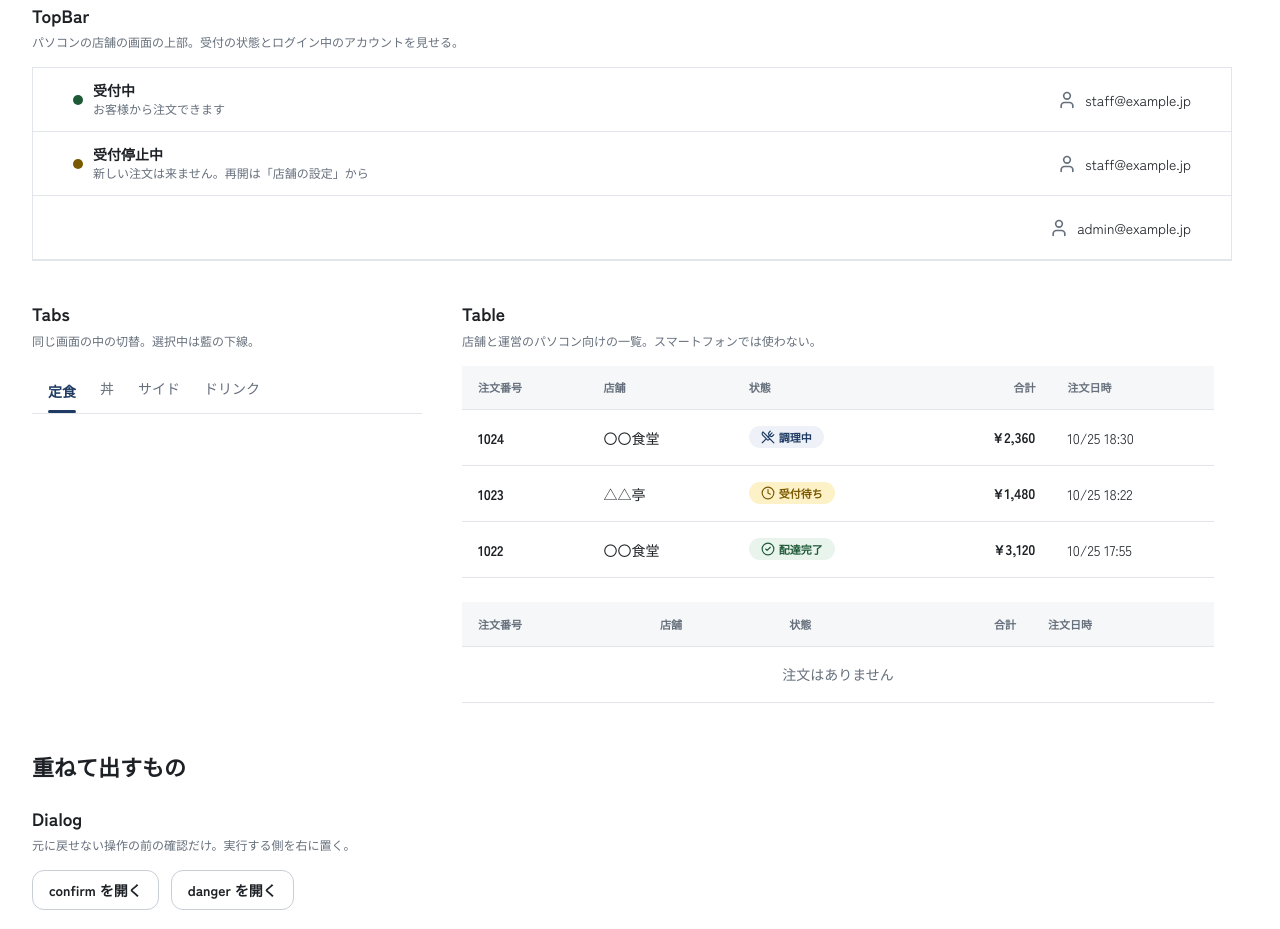
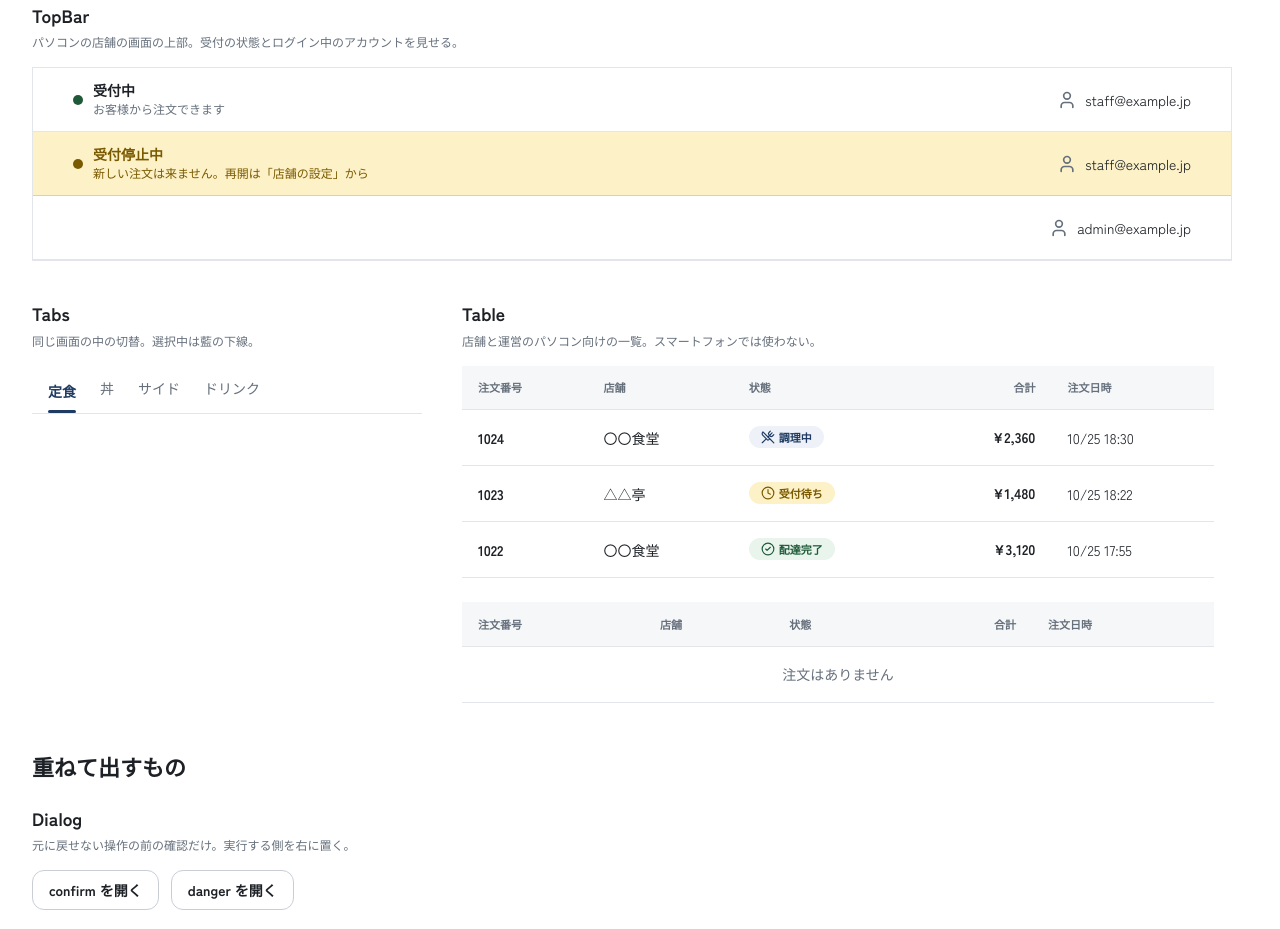
Before and after one commit to hiromu-kon/food-delivery, a Next.js app in the folder apps/web/: page /dev/components in a window 1280 px wide. Shown: the part 3140-4069 px from the top of the page. Built offline with nearby package versions, Linux system fonts and the light colour scheme; a web font is replaced by a local one.

Commit message:
fix(ui): Web共通部品の表示をデザインに揃える
受付停止の警告面と写真未登録の商品階層を正本に合わせるため。シートの操作領域を保ちながら余白を整え、選択肢の間隔を8pxにする。

```diff
--- a/apps/web/src/components/ui/drawer.tsx
+++ b/apps/web/src/components/ui/drawer.tsx
@@ -76,14 +76,17 @@ function DrawerContent({
             suppressClick.current = false;
           }}
         >
-          <span className="h-1 w-10 rounded-full bg-(--border-color-strong)" aria-hidden />
+          <span
+            className="h-1 w-10 translate-y-0.5 rounded-full bg-(--border-color-strong)"
+            aria-hidden
+          />
         </button>
         <DialogPrimitive.Close asChild>
-          <IconButton ref={closeRef} aria-label="閉じる" className="absolute top-10 right-2">
+          <IconButton ref={closeRef} aria-label="閉じる" className="absolute top-9 right-2">
             <XIcon />
           </IconButton>
         </DialogPrimitive.Close>
-        <div className="flex min-h-0 flex-col gap-4 overflow-y-auto overscroll-contain px-4 pt-3">
+        <div className="flex min-h-0 flex-col gap-4 overflow-y-auto overscroll-contain px-4">
           {children}
         </div>
       </DialogPrimitive.Content>
--- a/apps/web/src/components/ui/menu-item.tsx
+++ b/apps/web/src/components/ui/menu-item.tsx
@@ -42,15 +42,17 @@ function MenuItem({
           {soldOut ? <Tag>売り切れ</Tag> : <p className="text-label-l">{formatYen(price)}</p>}
         </div>
       </div>
-      <div className="relative size-25 shrink-0">
-        <FoodPhoto
-          photoUrl={photoUrl}
-          alt={`${name}の写真`}
-          className={cn('size-24', soldOut && 'opacity-45')}
-        />
+      <div className={cn('relative shrink-0', photoUrl ? 'size-25' : 'self-center')}>
+        {photoUrl && (
+          <FoodPhoto
+            photoUrl={photoUrl}
+            alt={`${name}の写真`}
+            className={cn('size-24', soldOut && 'opacity-45')}
+          />
+        )}
         {!soldOut && (
           <AddButton
-            className="absolute -right-0.75 -bottom-0.75"
+            className={photoUrl ? 'absolute -right-0.75 -bottom-0.75' : undefined}
             aria-label={`${name}をカートに入れる`}
             disabled={disabled}
             onClick={onAdd}
--- a/apps/web/src/components/ui/select.tsx
+++ b/apps/web/src/components/ui/select.tsx
@@ -61,7 +61,7 @@ function SelectContent({
         className={cn(
           'relative z-50 max-h-(--radix-select-content-available-height) min-w-36 origin-(--radix-select-content-transform-origin) overflow-x-hidden overflow-y-auto border-default bg-base text-primary shadow-overlay rounded-sm border duration-100 data-[align-trigger=true]:animate-none data-[side=bottom]:slide-in-from-top-2 data-[side=left]:slide-in-from-right-2 data-[side=right]:slide-in-from-left-2 data-[side=top]:slide-in-from-bottom-2 data-open:animate-in data-open:fade-in-0 data-open:zoom-in-95 data-closed:animate-out data-closed:fade-out-0 data-closed:zoom-out-95',
           position === 'popper' &&
-            'min-w-(--radix-select-trigger-width) data-[side=bottom]:translate-y-1 data-[side=left]:-translate-x-1 data-[side=right]:translate-x-1 data-[side=top]:-translate-y-1',
+            'min-w-(--radix-select-trigger-width) data-[side=bottom]:translate-y-2 data-[side=left]:-translate-x-2 data-[side=right]:translate-x-2 data-[side=top]:-translate-y-2',
           className,
         )}
         position={position}
--- a/apps/web/src/components/ui/top-bar.tsx
+++ b/apps/web/src/components/ui/top-bar.tsx
@@ -30,6 +30,7 @@ function TopBar({ receptionStatus, account, className, ...props }: TopBarProps)
       data-slot="top-bar"
       className={cn(
         'border-default bg-base flex h-16 shrink-0 items-center justify-between gap-6 border-b px-10',
+        receptionStatus === 'stopped' && 'bg-warning-subtle border-warning',
         className,
       )}
       {...props}
@@ -38,8 +39,22 @@ function TopBar({ receptionStatus, account, className, ...props }: TopBarProps)
         <div className="flex items-center gap-2.5">
           <span className={cn('size-2.5 shrink-0 rounded-full', status.dotClassName)} aria-hidden />
           <div className="flex flex-col">
-            <p className="text-label-m text-primary">{status.label}</p>
-            <p className="text-body-s text-secondary">{status.description}</p>
+            <p
+              className={cn(
+                'text-label-m text-primary',
+                receptionStatus === 'stopped' && 'text-warning',
+              )}
+            >
+              {status.label}
+            </p>
+            <p
+              className={cn(
+                'text-body-s text-secondary',
+                receptionStatus === 'stopped' && 'text-warning',
+              )}
+            >
+              {status.description}
+            </p>
           </div>
         </div>
       ) : (
--- a/packages/design-tokens/theme.css
+++ b/packages/design-tokens/theme.css
@@ -75,6 +75,7 @@
   --border-color-default: var(--palette-gray-200);
   --border-color-strong: var(--palette-gray-300);
   --border-color-focus: var(--palette-indigo-500);
+  --border-color-warning: var(--palette-yellow-300);
   --border-color-danger: var(--palette-red-500);
 }
 
```
